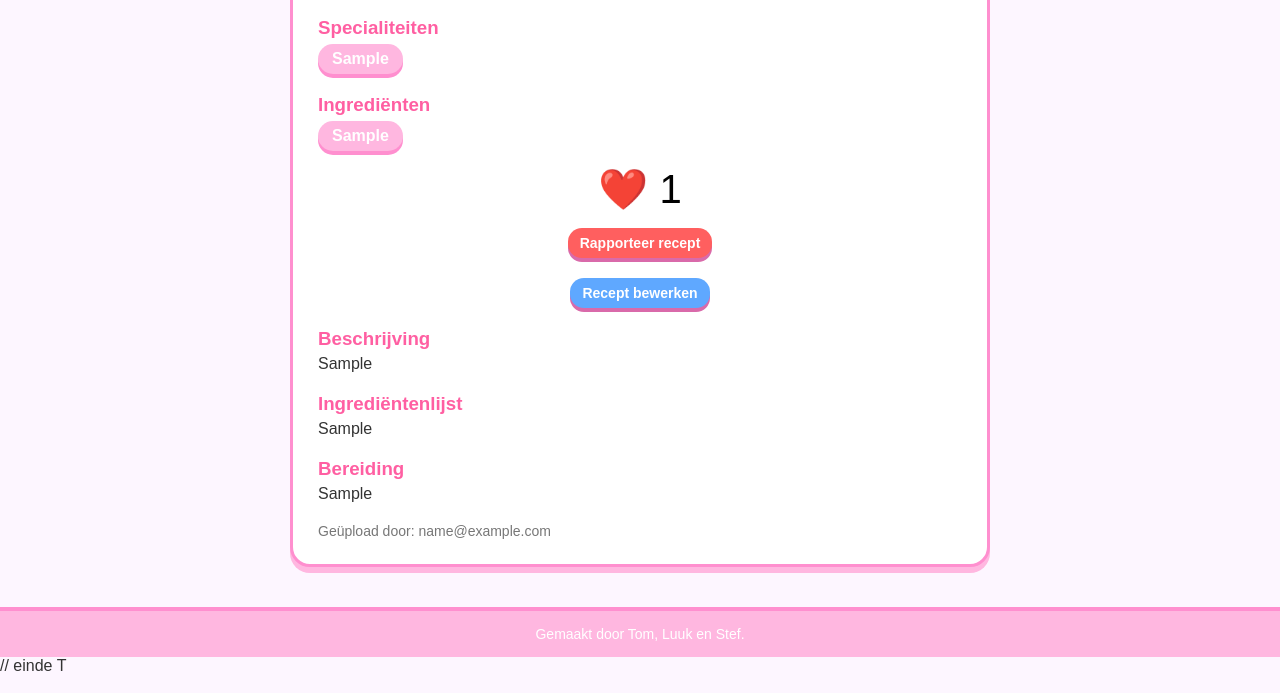
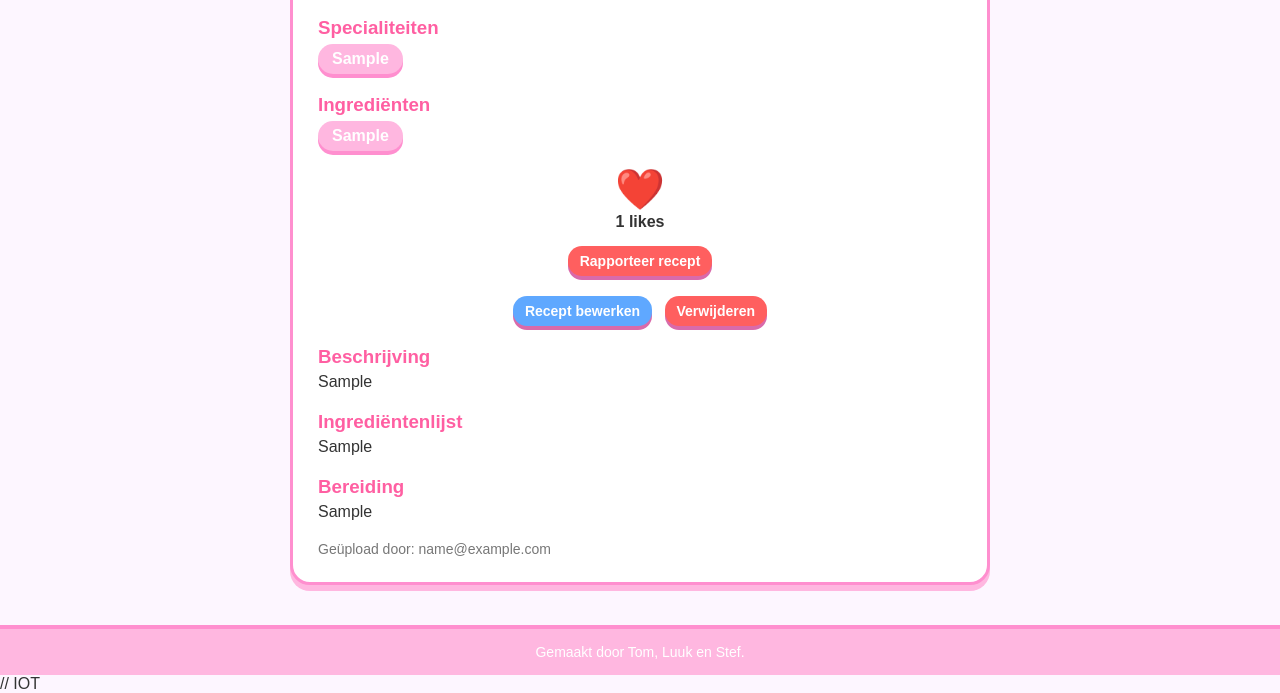
Before and after one commit to PXL-Houd-Van-Mij/Project-Webtech, a PHP site: page /recept.php?id=1 in a window 1280 px wide. Shown: the part 789-1482 px from the top of the page. Before the commit the page ends 1460 px from the top, so only its background shows below. Run offline with PHP 8.4, Linux system fonts and the light colour scheme; the visitor is signed in with stand-in values (Sample User, id 1); tables that the repository leaves empty hold one stand-in row (values such as "Sample post"); data that the repository does not hold is empty.

Commit message:
Refactor recept.php for improved structure and features

```diff
--- a/recept.php
+++ b/recept.php
@@ -63,7 +63,7 @@ $subtags = $conn->query("
 ");
 
 // Check of user al geliked heeft
-$liked = false;
+$isFav = false;
 if (isset($_SESSION["user"])) {
     $l = $conn->prepare("
         SELECT likes.id
@@ -73,15 +73,16 @@ if (isset($_SESSION["user"])) {
     ");
     $l->bind_param("si", $_SESSION["user"], $id);
     $l->execute();
-    $liked = $l->get_result()->num_rows > 0;
+    $isFav = $l->get_result()->num_rows > 0;
 }
 ?>
 <!DOCTYPE html>
 <html lang="nl">
 <head>
     <meta charset="UTF-8">
+    <meta name="viewport" content="width=device-width, initial-scale=1.0">
     <title><?= htmlspecialchars($recept["titel"] ?? '') ?> – Receptify</title>
-    <link rel="stylesheet" href="style.css?v=103">
+    <link rel="stylesheet" href="style.css?v=2">
 </head>
 <body>
 
@@ -112,7 +113,7 @@ if (isset($_SESSION["user"])) {
         <?php endwhile; ?>
     </div>
 
-    <!-- SUBTAGS / INGREDIËNTEN -->
+    <!-- SUBTAGS / INGREDIËNTEN TAGS -->
     <h3 class="recipe-subtitle">Ingrediënten</h3>
     <div class="tag-box">
         <?php while ($sb = $subtags->fetch_assoc()): ?>
@@ -120,17 +121,22 @@ if (isset($_SESSION["user"])) {
         <?php endwhile; ?>
     </div>
 
-    <!-- LIKE -->
+    <!-- LIKE (AJAX) -->
     <div style="text-align:center; margin:15px 0;">
-        <form method="POST" action="like_toggle.php">
-            <input type="hidden" name="id" value="<?= $recept['id'] ?>">
-            <button type="submit" class="like-heart <?= $liked ? 'active' : '' ?>">
-                ❤️ <?= htmlspecialchars($recept["likes"] ?? 0) ?>
-            </button>
-        </form>
+        <div id="like-btn"
+             data-id="<?= $recept['id'] ?>"
+             class="like-heart <?= $isFav ? 'active' : '' ?>">
+            ❤️
+        </div>
+        <p id="like-count" style="font-weight:600;">
+            <?= htmlspecialchars($recept["likes"] ?? 0) ?> likes
+        </p>
     </div>
 
     <!-- RAPPORTEREN -->
+    <?php if (isset($_GET['reported'])): ?>
+        <p style="text-align:center; color:green;">Recept gerapporteerd.</p>
+    <?php endif; ?>
     <div style="text-align:center; margin-bottom:20px;">
         <form method="POST" action="report_recept.php">
             <input type="hidden" name="id" value="<?= $recept['id'] ?>">
@@ -146,6 +152,10 @@ if (isset($_SESSION["user"])) {
         <a href="edit_recept.php?id=<?= $recept['id'] ?>" class="btn small" style="background:#5fa8ff;">
             Recept bewerken
         </a>
+        <a href="delete_recept.php?id=<?= $recept['id'] ?>" class="btn small" style="background:#ff5f5f; margin-left:8px;"
+           onclick="return confirm('Recept verwijderen?');">
+            Verwijderen
+        </a>
     </div>
     <?php endif; ?>
 
@@ -155,11 +165,11 @@ if (isset($_SESSION["user"])) {
 
     <!-- INGREDIËNTEN (VOLLEDIGE LIJST) -->
     <h3 class="recipe-subtitle">Ingrediëntenlijst</h3>
-    <p><?= nl2br(htmlspecialchars($recept["ingredienten"] ?? '')) ?></p>
+    <p style="white-space:pre-line;"><?= htmlspecialchars($recept["ingredienten"] ?? '') ?></p>
 
     <!-- BEREIDING -->
     <h3 class="recipe-subtitle">Bereiding</h3>
-    <p><?= nl2br(htmlspecialchars($recept["bereiding"] ?? '')) ?></p>
+    <p style="white-space:pre-line;"><?= htmlspecialchars($recept["bereiding"] ?? '') ?></p>
 
     <!-- UPLOADER -->
     <p class="recipe-uploader">
@@ -172,6 +182,7 @@ if (isset($_SESSION["user"])) {
     Gemaakt door Tom, Luuk en Stef.
 </footer>
 
+<script src="script.js?v=2"></script>
 </body>
 </html>
-// einde T
+// IOT
```
